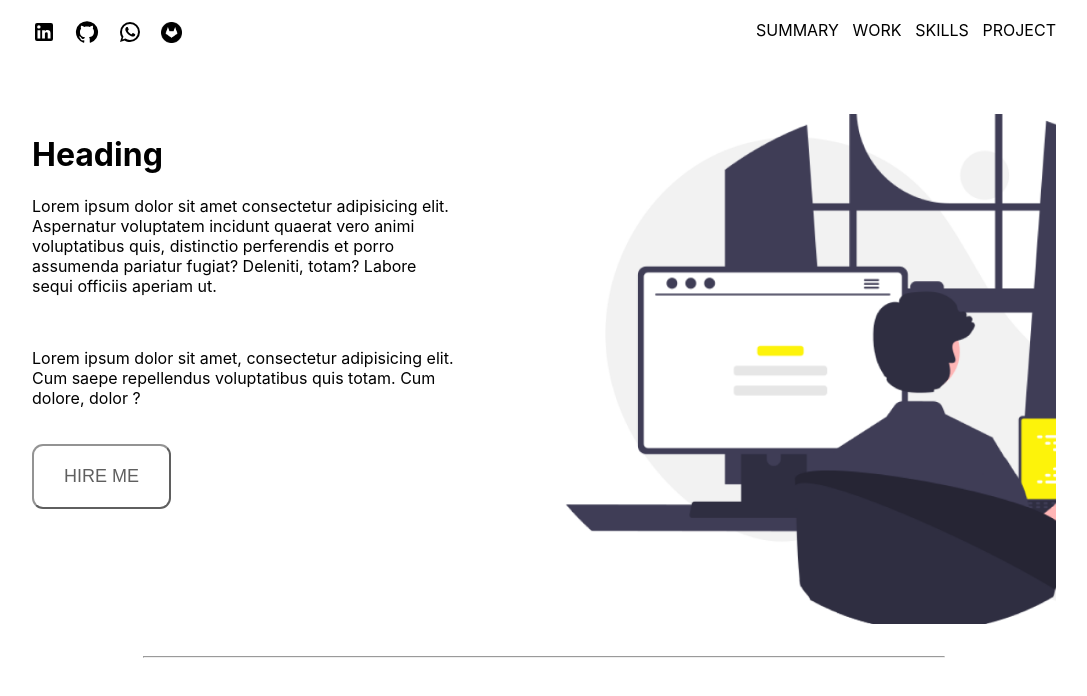
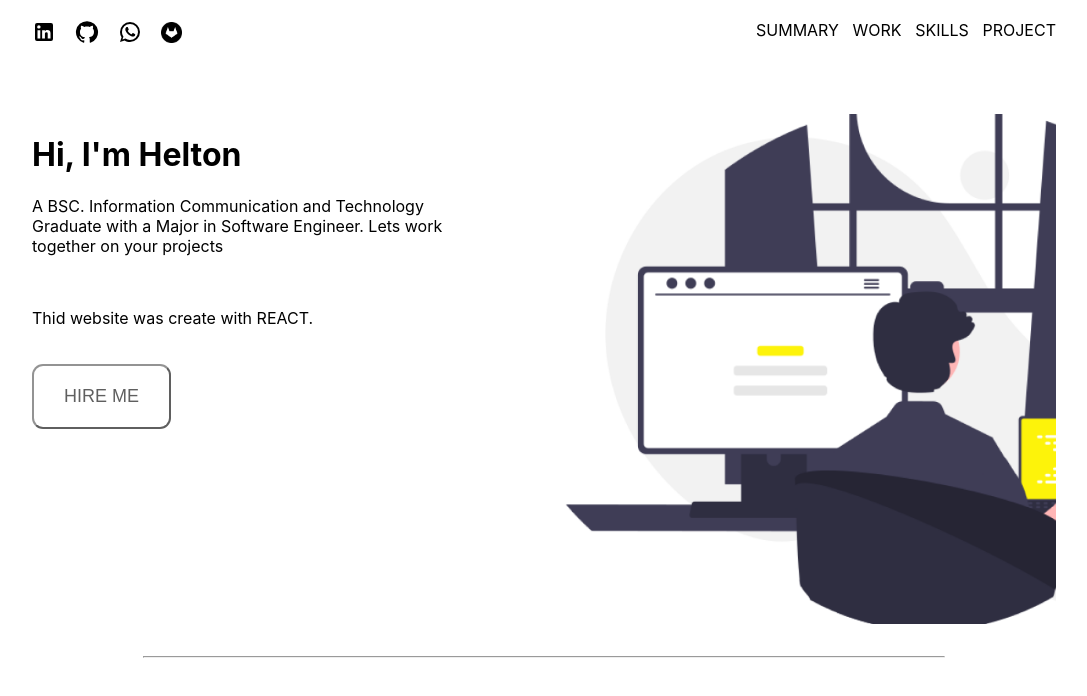
Before and after one commit to gamerboyelz/helton-dev-portfolio, a React (Create React App) app: page / in a window 1280 px wide. Shown: the top 696 px of the page, without its empty margins (96-1183 px from the left). Built offline with nearby package versions, Linux system fonts and the light colour scheme.

Commit message:
modified the hero section by replacing the lorem ipsum texts with real texts

```diff
--- a/src/App.js
+++ b/src/App.js
@@ -39,9 +39,9 @@ const HeroSection = ()=> {
   return(
     <div className="container-Hero-Section">
       <div>
-        <h1>Heading</h1>
-        <p>Lorem ipsum dolor sit amet consectetur adipisicing elit. Aspernatur voluptatem incidunt quaerat vero animi voluptatibus quis, distinctio perferendis et porro assumenda pariatur fugiat? Deleniti, totam? Labore sequi officiis aperiam ut.</p> <br />
-        <p>Lorem ipsum dolor sit amet, consectetur adipisicing elit. Cum saepe repellendus voluptatibus quis totam. Cum dolore, dolor ?</p><br />
+        <h1>Hi, I'm Helton</h1>
+        <p>A BSC. Information Communication and Technology Graduate with a Major in Software Engineer. Lets work together on your projects</p> <br />
+        <p>Thid website was create with REACT.</p><br />
         <button className='btn-HeroSection'>HIRE ME</button>
       </div>
       <div><img src={heroImage} id='heroSectionImage' alt="" /></div>
```
